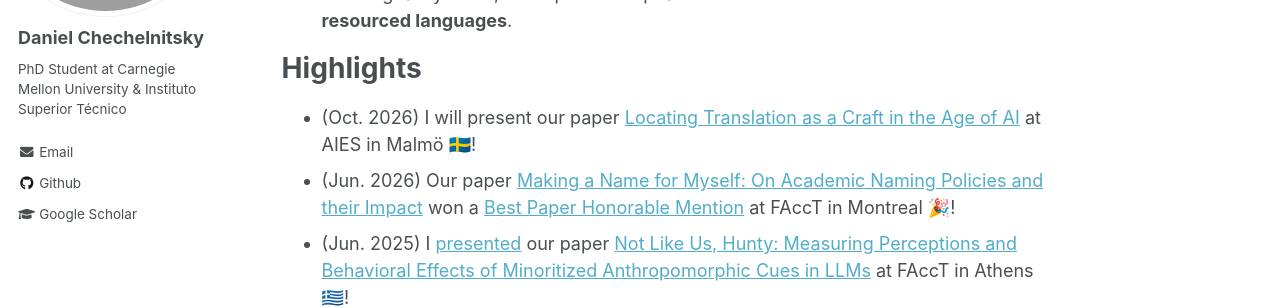
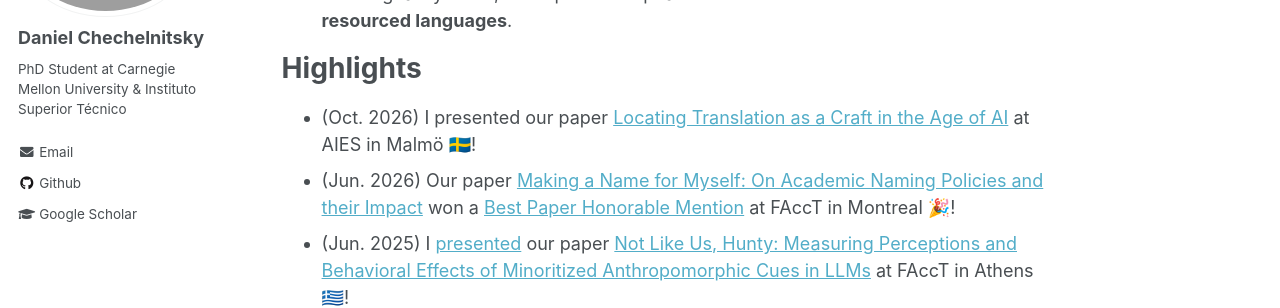
Before and after one commit to chechelnitskd/chechelnitskd.github.io, a Jekyll site: the page built from _pages/about.md, in a window 1280 px wide and 900 px high, scrolled down 516 px. Shown: the part 153-461 px from the top of the window. Built offline with Jekyll 4.4.1, drawn with Linux system fonts in a browser that asks for light colours.

Commit message:
Update about.md

```diff
--- a/_pages/about.md
+++ b/_pages/about.md
@@ -20,7 +20,7 @@
 - I am specifically interested in observing and incorporating **user perspectives** of language technologies into building more speaker-centered translation and multilingual systems, with specific emphasis on **minoritized dialects and low resourced languages**.
 
 # Highlights
-- (Oct. 2026) I will present our paper [Locating Translation as a Craft in the Age of AI](https://arxiv.org/abs/2604.00758) at AIES in Malmö 🇸🇪!
+- (Oct. 2026) I presented our paper [Locating Translation as a Craft in the Age of AI](https://ojs.aaai.org/index.php/AIES/article/view/43171) at AIES in Malmö 🇸🇪!
 - (Jun. 2026) Our paper [Making a Name for Myself: On Academic Naming Policies and their Impact](https://dl.acm.org/doi/abs/10.1145/3805689.3806465) won a [Best Paper Honorable Mention](https://facct-blog.github.io/2026-06-25/best-papers) at FAccT in Montreal 🎉!
 - (Jun. 2025) I [presented](https://www.youtube.com/watch?v=qA7aT0mdYao) our paper [Not Like Us, Hunty: Measuring Perceptions and Behavioral Effects of Minoritized Anthropomorphic Cues in LLMs](https://dl.acm.org/doi/full/10.1145/3715275.3732045) at FAccT in Athens 🇬🇷!
 
```
